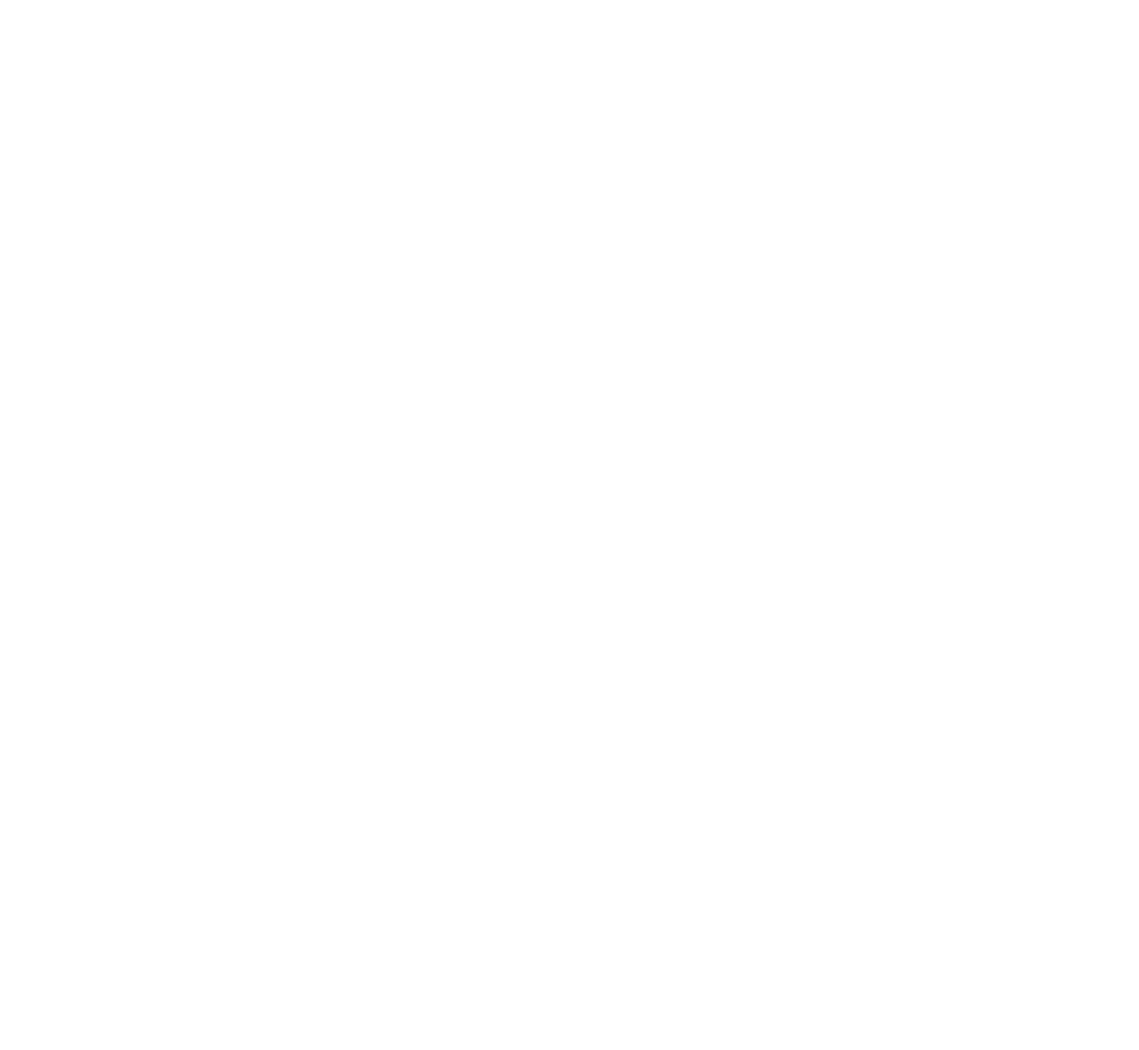
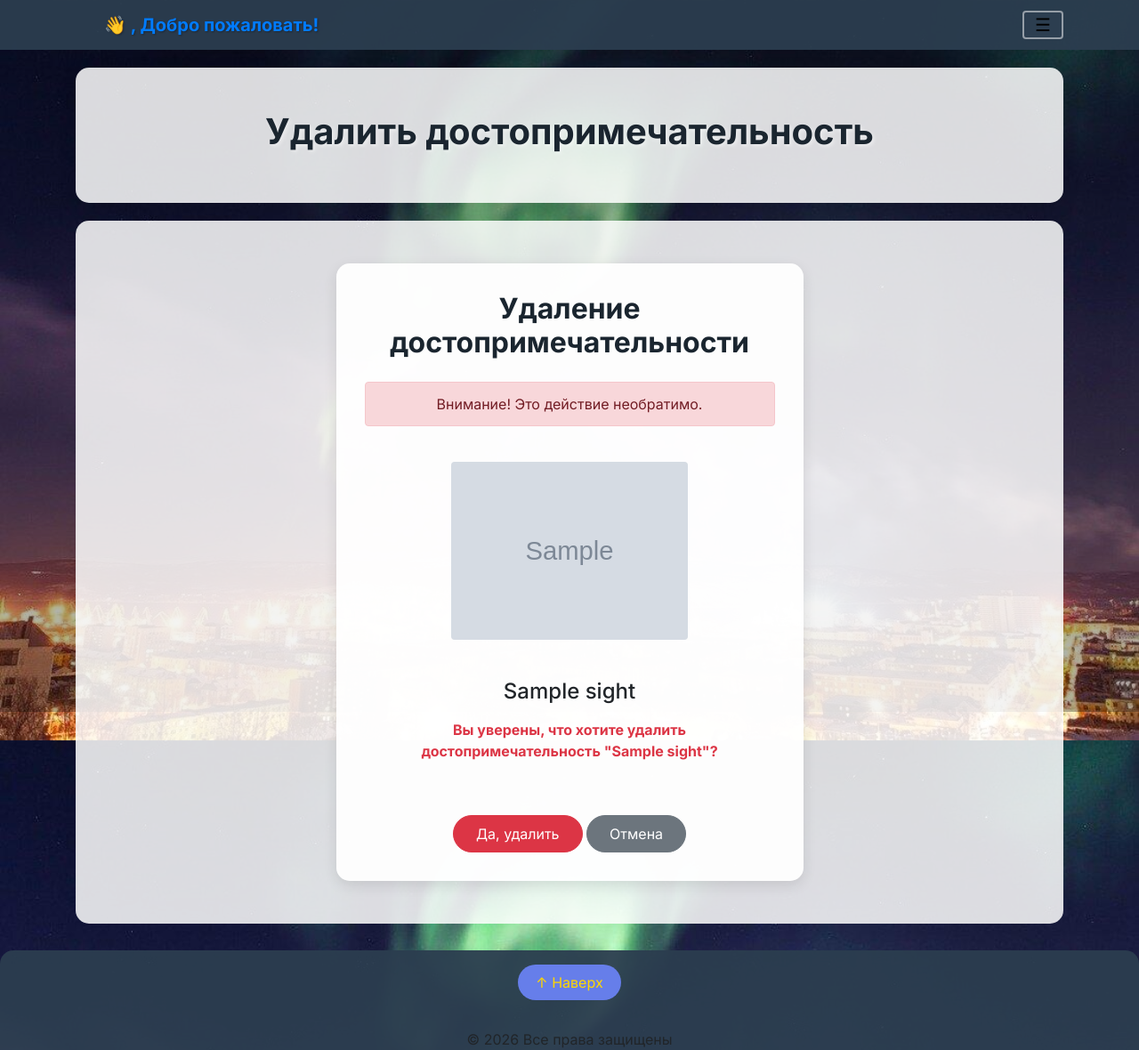
Before and after one commit to Yura123410/diplom, a Django app: page /sights/delete/1/ in a window 1280 px wide. Before the commit the page is empty. Shown: the whole page at 89% size. Before the commit the page ends 800 px from the top, so only its background shows below. Run offline with Django 5.2, Linux system fonts and the light colour scheme; tables that the repository leaves empty hold one stand-in row (values such as "Sample post"); grey boxes marked "Sample" are stand-in pictures; some libraries are stand-ins or nearby versions.

Commit message:
- Прописан шаблон sights_delete.html

```diff
--- a/sights/templates/sights/sights_delete.html
+++ b/sights/templates/sights/sights_delete.html
@@ -1,10 +1,46 @@
-<!DOCTYPE html>
-<html lang="en">
-<head>
-    <meta charset="UTF-8">
-    <title>Title</title>
-</head>
-<body>
+{% extends 'sights/base.html' %}
+{% load static %}
 
-</body>
-</html>
+{% block content %}
+<div class="row justify-content-center">
+    <div class="col-md-6">
+        <div class="card" style="background: rgba(255,255,255,0.95); padding: 2rem; border-radius: 15px;">
+            <div class="text-center mb-4">
+                <h2 class="mb-4" style="color: #1a252f; font-weight: 700;">Удаление достопримечательности</h2>
+                <div class="alert alert-danger">
+                    <i class="fas fa-exclamation-triangle"></i>
+                    Внимание! Это действие необратимо.
+                </div>
+            </div>
+
+            <form method="post">
+                {% csrf_token %}
+
+                {% if object.image %}
+                <div class="text-center mb-4">
+                    <img src="{{ object.image.url }}" class="img-fluid rounded" alt="{{ object.name }}"
+                         style="max-height: 200px; object-fit: cover; border-radius: 10px;">
+                </div>
+                {% endif %}
+
+                <div class="card-body text-center">
+                    <h4 class="mb-3">{{ object.name }}</h4>
+                    <p class="text-muted">{{ object.description|truncatewords:30 }}</p>
+                    <p class="text-danger font-weight-bold mt-3">
+                        Вы уверены, что хотите удалить достопримечательность <strong>"{{ object.name }}"</strong>?
+                    </p>
+                </div>
+
+                <div class="mt-4 text-center">
+                    <button type="submit" class="btn btn-danger" style="padding: 8px 25px; border-radius: 25px;">
+                        Да, удалить
+                    </button>
+                    <a href="{% url 'sights:sight_list' %}" class="btn btn-secondary" style="padding: 8px 25px; border-radius: 25px;">
+                        Отмена
+                    </a>
+                </div>
+            </form>
+        </div>
+    </div>
+</div>
+{% endblock %}
```
